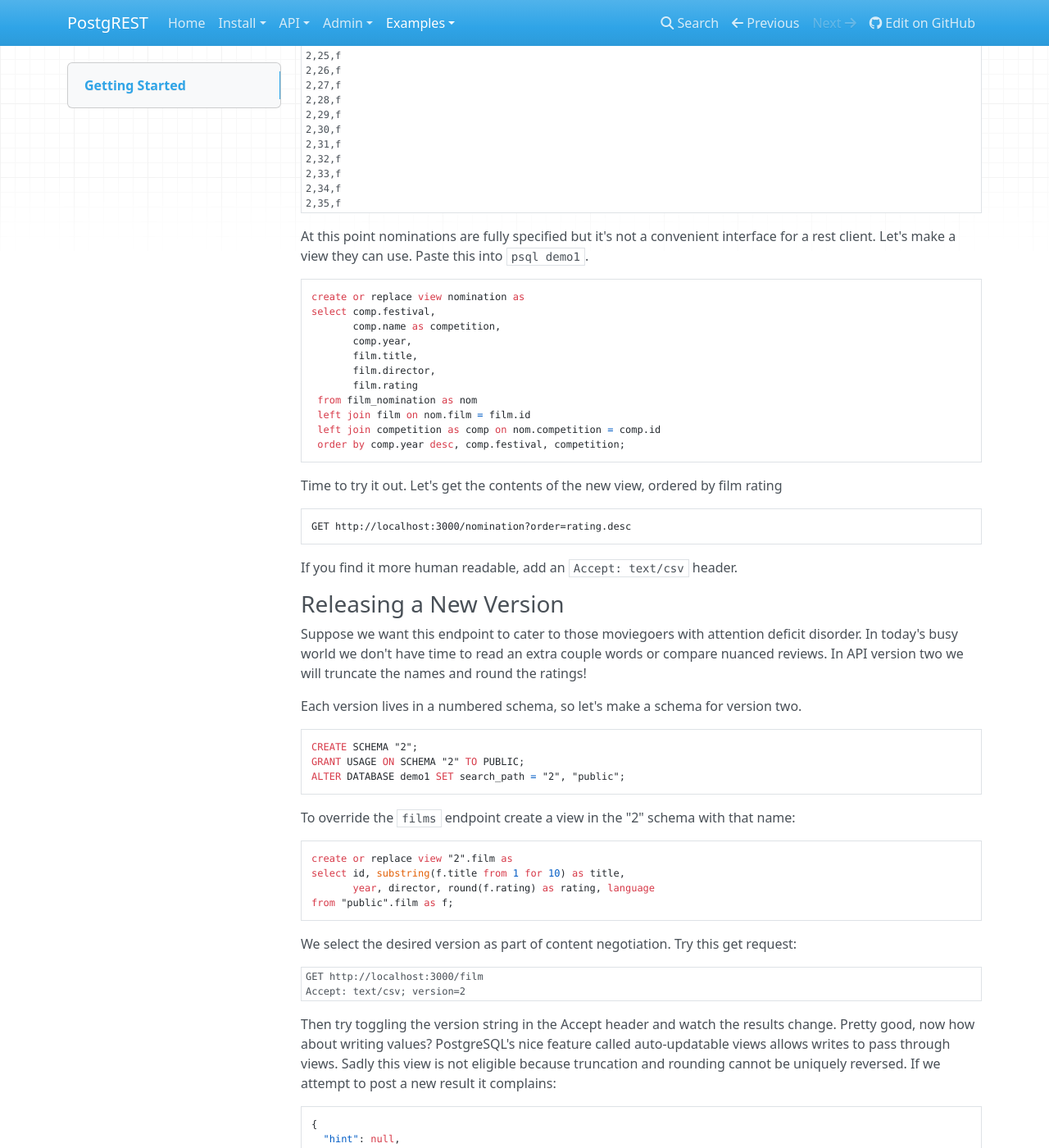
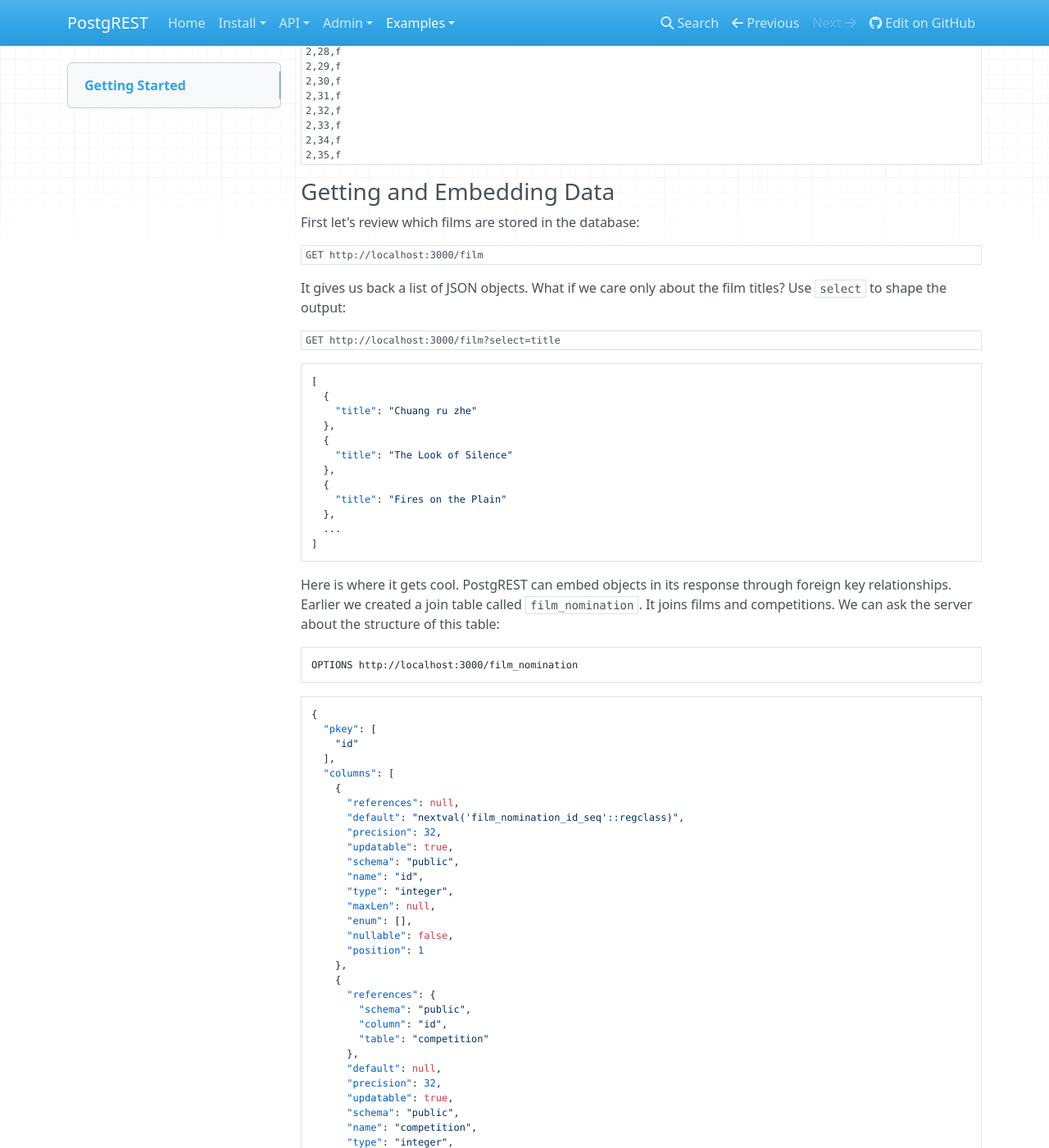
Before and after one commit to PostgREST/postgrest, an MkDocs documentation site: the page built from docs/examples/start.md, in a window 1280 px wide and 1400 px high, scrolled down 4912 px. Shown: the whole window at 82% size. Built offline with MkDocs 1.6.1, drawn with Linux system fonts in a browser that asks for light colours; nearby versions of some CDN libraries; old or Windows-style settings are respelled for this version of MkDocs; some of the changed text lies outside the part shown.

Commit message:
Update the getting started example for v0.3

````diff
--- a/docs/examples/start.md
+++ b/docs/examples/start.md
@@ -78,10 +78,10 @@
 # xclip -selection clipboard -o | psql demo1
 ```
 
-Start the PostgREST server and point it at the new database.
+Start the PostgREST server and point it at the new database. (See the [installation instructions](/install/server/).)
 
 ```sh
-postgrest -d demo1 -U postgres -a postgres --v1schema public
+postgrest postgres://postgres:@localhost:5432/demo1 -a postgres --schema public
 ```
 
 <div class="admonition note">
@@ -91,6 +91,8 @@
     database username may be your own login rather than
     <code>postgres</code>.</p>
 </div>
+
+### Populating Data
 
 Let's use PostgREST to populate the database. Install a REST client such as [Postman](https://chrome.google.com/webstore/detail/postman/fhbjgbiflinjbdggehcddcbncdddomop?hl=en). Now let's insert some data as a bulk post in CSV format:
 
@@ -109,19 +111,9 @@
 
 Notice that the post type is `raw` and that `Content-Type: text/csv` set in the Headers tab.
 
-Note that the server returns a multipart response with URL of each created resource.
+The server returns HTTP 201 Created. Because we inserted more than one item at once there is no `Location` header in the response. However sometimes you want to learn more about items which you just inserted. To have the server include the full restuls include the header `Prefer: return=representation`.
 
-```HTTP
-Content-Type: application/json
-Location: /festival?name=eq.Venice%20Film%20Festival
-
-
---postgrest_boundary
-Content-Type: application/json
-Location: /festival?name=eq.Cannes%20Film%20Festival
-```
-
-If you send a GET request to `/festival` it should return
+At this point if you send a GET request to `/festival` it should return
 
 ```json
 [
@@ -267,80 +259,261 @@
 2,35,f
 ```
 
-At this point nominations are fully specified but it's not a convenient interface for a rest client. Let's make a view they can use. Paste this into `psql demo1`.
+### Getting and Embedding Data
 
-```sql
-create or replace view nomination as
-select comp.festival,
-       comp.name as competition,
-       comp.year,
-       film.title,
-       film.director,
-       film.rating
- from film_nomination as nom
- left join film on nom.film = film.id
- left join competition as comp on nom.competition = comp.id
- order by comp.year desc, comp.festival, competition;
+First let's review which films are stored in the database:
+```http
+GET http://localhost:3000/film
+```
+It gives us back a list of JSON objects. What if we care only about the film titles? Use `select` to shape the output:
+
+```http
+GET http://localhost:3000/film?select=title
+```
+```json
+[
+  {
+    "title": "Chuang ru zhe"
+  },
+  {
+    "title": "The Look of Silence"
+  },
+  {
+    "title": "Fires on the Plain"
+  },
+  ...
+]
 ```
 
-Time to try it out. Let's get the contents of the new view, ordered by film rating
+Here is where it gets cool. PostgREST can embed objects in its response through foreign key relationships. Earlier we created a join table called `film_nomination`. It joins films and competitions. We can ask the server about the structure of this table:
 
 ```
-GET http://localhost:3000/nomination?order=rating.desc
+OPTIONS http://localhost:3000/film_nomination
 ```
-
-If you find it more human readable, add an `Accept: text/csv` header.
-
-### Releasing a New Version
-
-Suppose we want this endpoint to cater to those moviegoers with attention deficit disorder. In today's busy world we don't have time to read an extra couple words or compare nuanced reviews. In API version two we will truncate the names and round the ratings!
-
-Each version lives in a numbered schema, so let's make a schema for version two.
-
-```sql
-CREATE SCHEMA "2";
-GRANT USAGE ON SCHEMA "2" TO PUBLIC;
-ALTER DATABASE demo1 SET search_path = "2", "public";
-```
-
-To override the `films` endpoint create a view in the "2" schema with that name:
-
-```sql
-create or replace view "2".film as
-select id, substring(f.title from 1 for 10) as title,
-       year, director, round(f.rating) as rating, language
-from "public".film as f;
-```
-
-We select the desired version as part of content negotiation. Try this get request:
-
-```HTTP
-GET http://localhost:3000/film
-Accept: text/csv; version=2
-```
-
-Then try toggling the version string in the Accept header and watch the results change. Pretty good, now how about writing values? PostgreSQL's nice feature called auto-updatable views allows writes to pass through views. Sadly this view is not eligible because truncation and rounding cannot be uniquely reversed. If we attempt to post a new result it complains:
 
 ```json
 {
-  "hint": null,
-  "details": "View columns that are not columns of their base relation are not updatable.",
-  "code": "0A000",
-  "message": "cannot insert into column \"title\" of view \"film\""
+  "pkey": [
+    "id"
+  ],
+  "columns": [
+    {
+      "references": null,
+      "default": "nextval('film_nomination_id_seq'::regclass)",
+      "precision": 32,
+      "updatable": true,
+      "schema": "public",
+      "name": "id",
+      "type": "integer",
+      "maxLen": null,
+      "enum": [],
+      "nullable": false,
+      "position": 1
+    },
+    {
+      "references": {
+        "schema": "public",
+        "column": "id",
+        "table": "competition"
+      },
+      "default": null,
+      "precision": 32,
+      "updatable": true,
+      "schema": "public",
+      "name": "competition",
+      "type": "integer",
+      "maxLen": null,
+      "enum": [],
+      "nullable": false,
+      "position": 2
+    },
+    {
+      "references": {
+        "schema": "public",
+        "column": "id",
+        "table": "film"
+      },
+      "default": null,
+      "precision": 32,
+      "updatable": true,
+      "schema": "public",
+      "name": "film",
+      "type": "integer",
+      "maxLen": null,
+      "enum": [],
+      "nullable": false,
+      "position": 3
+    },
+    {
+      "references": null,
+      "default": "true",
+      "precision": null,
+      "updatable": true,
+      "schema": "public",
+      "name": "won",
+      "type": "boolean",
+      "maxLen": null,
+      "enum": [],
+      "nullable": false,
+      "position": 4
+    }
+  ]
 }
 ```
 
-This is a case where we need explicit triggers
+From this you can see that the columns `film` and `competition` reference their eponymous tables. Let's ask the server for each film along with names of the competitions it entered. You don't have to do any custom coding. Send this query:
 
-```sql
--- TODO - FIX THIS
+```http
+GET http://localhost:3000/film?select=title,competition{name}
+```
 
--- CREATE OR REPLACE RULE insert_v2_films AS
---   ON INSERT TO "2".film
---   DO INSTEAD
---      INSERT INTO public.film (id, title, year, director, rating, language)
---      VALUES (NEW.id,     NEW.title,
---              NEW.year,   NEW.director,
---              NEW.rating, NEW.language)
---      RETURNING public.film.*;
+```json
+[
+  {
+    "title": "Chuang ru zhe",
+    "competition": [
+      {
+        "name": "Golden Lion"
+      }
+    ]
+  },
+  {
+    "title": "The Look of Silence",
+    "competition": [
+      {
+        "name": "Golden Lion"
+      }
+    ]
+  },
+  ...
+]
 ```
+
+The relation flows both ways. Here is how to get the name of each competition's name and the movies shown at it.
+
+```http
+GET http://localhost:3000/competition?select=name,film{title}
+```
+
+```json
+[
+  {
+    "name": "Golden Lion",
+    "film": [
+      {
+        "title": "Chuang ru zhe"
+      },
+      {
+        "title": "The Look of Silence"
+      },
+      ...
+    ]
+  },
+  {
+    "name": "Palme d'Or",
+    "film": [
+      {
+        "title": "The Wonders"
+      },
+      {
+        "title": "Foxcatcher"
+      },
+      ...
+    ]
+  }
+]
+```
+
+Why not learn about the directors too? There is a many-to-one relation directly between films and directors. We can alter our previous query to include directors in its results.
+
+
+```http
+GET http://localhost:3000/competition?select=name,film{title,director{*}}
+```
+
+```json
+[
+  {
+    "name": "Golden Lion",
+    "film": [
+      {
+        "title": "Manglehorn",
+        "director": {
+          "name": "David Gordon Green"
+        }
+      },
+      {
+        "title": "Belye nochi pochtalona Alekseya Tryapitsyna",
+        "director": {
+          "name": "Andrey Konchalovskiy"
+        }
+      },
+      ...
+    ]
+  },
+  ...
+]
+```
+
+### Singular Responses
+
+How do we ask for a single film, for instance the second one we inserted?
+
+```http
+GET http://localhost:3000/film?id=eq.2
+```
+It returns
+```json
+[
+  {
+    "id": 2,
+    "title": "The Look of Silence",
+    "year": "2014-01-01",
+    "director": "Joshua Oppenheimer",
+    "rating": 8.3,
+    "language": "Indonesian"
+  }
+]
+```
+
+Like any query, it gives us a result *set*, in this case an array with one element. However you and I know that `id` is a primary key, it will never return more than one result. We might want it returned as a JSON object, not an array. To express this preference include the header `Prefer: plurality=singular`. It will respond with
+
+
+```json
+{
+  "id": 2,
+  "title": "The Look of Silence",
+  "year": "2014-01-01",
+  "director": "Joshua Oppenheimer",
+  "rating": 8.3,
+  "language": "Indonesian"
+}
+```
+
+<div class="admonition note">
+    <p class="admonition-title">Why this approach to singular responses?</p>
+
+    <p>
+    PostgREST knows which columns comprise a primary key for a
+    table, so why not automatically choose plurality=singular when
+    these column filters are present? The fact is it could come as a
+    shock to a client that by adding one more filter condition it can
+    change the entire response format.
+    </p>
+    <p>
+    Then why not expose another kind of route such as /film/2 to indicate
+    one particular film? Because this does not accommodate compound keys.
+    The convention complects a plurality preference with table key
+    assumptions. We should separate concerns.
+    </p>
+    <p>
+    It turns out you can still have routes like /film/2.  Use a
+    proxy such as Nginx. It can rewrite routes such as /films/2
+    into /films?id=eq.2 and add the Prefer header to make the results
+    singular.
+    </p>
+</div>
+
+### Conclusion
+
+This tutorial showed how to create a database with a basic schema, run PostgREST, and interact with the API. The next tutorial will show how to enable security for a multi-tenant blogging API.
````
